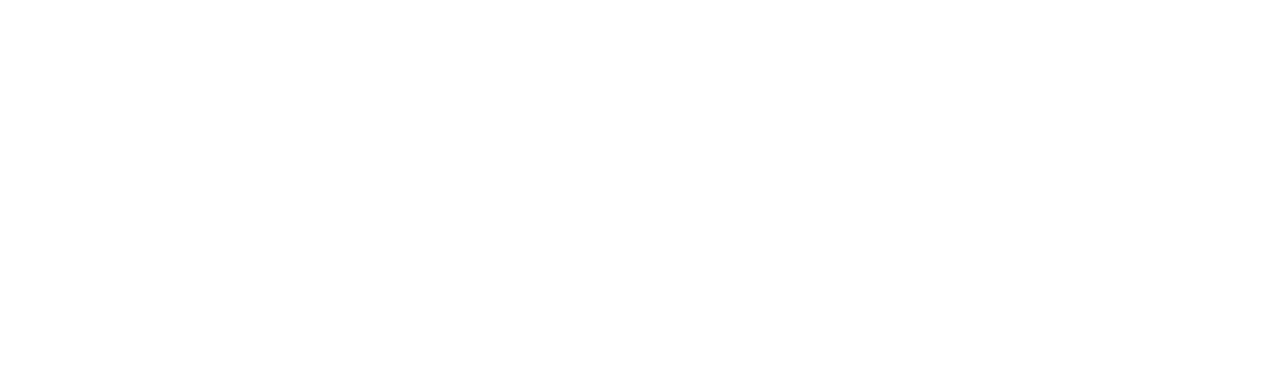
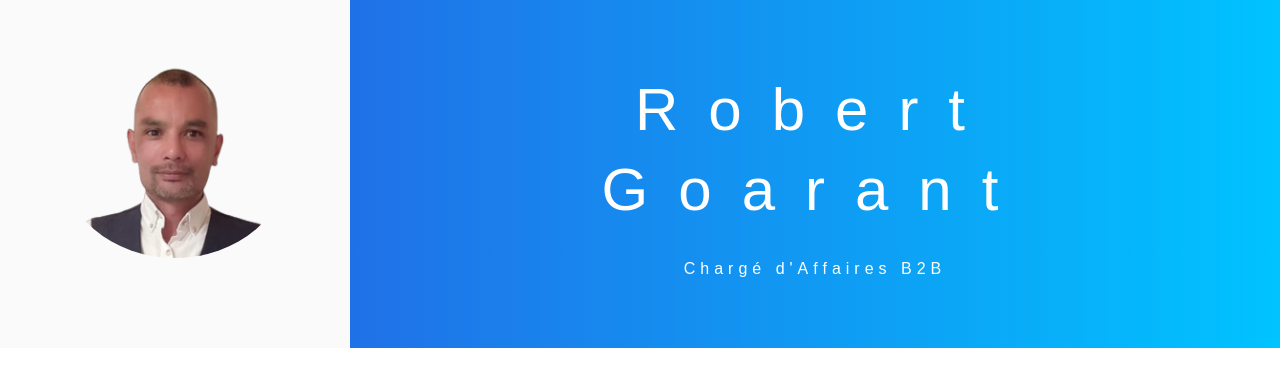
Before and after one commit to zahrahamdane/CV, a website: page index.html in a window 1280 px wide. Drawn offline with nearby package versions, Linux system fonts and the light colour scheme; files that its build step writes are made by us from their sources; a web font is replaced by a local one.

Commit message:
Mise en place du header

```diff
--- a/index.html
+++ b/index.html
@@ -15,5 +15,17 @@
     <link rel="stylesheet" href="css/style.css" />
     <title>CV - ZAHRA</title>
   </head>
-  <body></body>
+  <body>
+    <div class="grid-container">
+      <header>
+        <h1>Robert Goarant</h1>
+        <p>Chargé d'Affaires B2B</p>
+      </header>
+      <section class="picture">
+        <img src="img/robert2.png" alt="zahra" />
+      </section>
+      <aside></aside>
+      <main></main>
+    </div>
+  </body>
 </html>
--- a/scss/style.scss
+++ b/scss/style.scss
@@ -1,2 +1,52 @@
 @use "base" as *;
 @use "reset" as *;
+
+.grid-container {
+  display: grid;
+  min-height: 100vh;
+  grid:
+    "picture header" auto
+    "aside main" 1fr
+    / 350px auto;
+}
+
+header {
+  grid-area: header;
+  background: linear-gradient(to right, var(--primary), var(--light));
+  padding: 6rem 5rem;
+  text-align: center;
+  color: white;
+  display: flex;
+  flex-direction: column;
+  justify-content: center;
+  align-items: center;
+  h1 {
+    font-size: 6rem;
+    line-height: 8rem;
+    font-weight: 300;
+    letter-spacing: 3rem;
+  }
+
+  p {
+    letter-spacing: 0.5rem;
+  }
+}
+
+.picture {
+  grid-area: picture;
+  padding: 6rem;
+  background: var(--background);
+  img {
+    border-radius: 50%;
+  }
+}
+
+aside {
+  grid-area: aside;
+  //   background: green;
+}
+
+main {
+  grid-area: main;
+  //   background: purple;
+}
```
Also changed, not shown: css/style.css, css/variables.css (added), img/robert.jpg (added), img/robert2.png (added), 2 other files.
